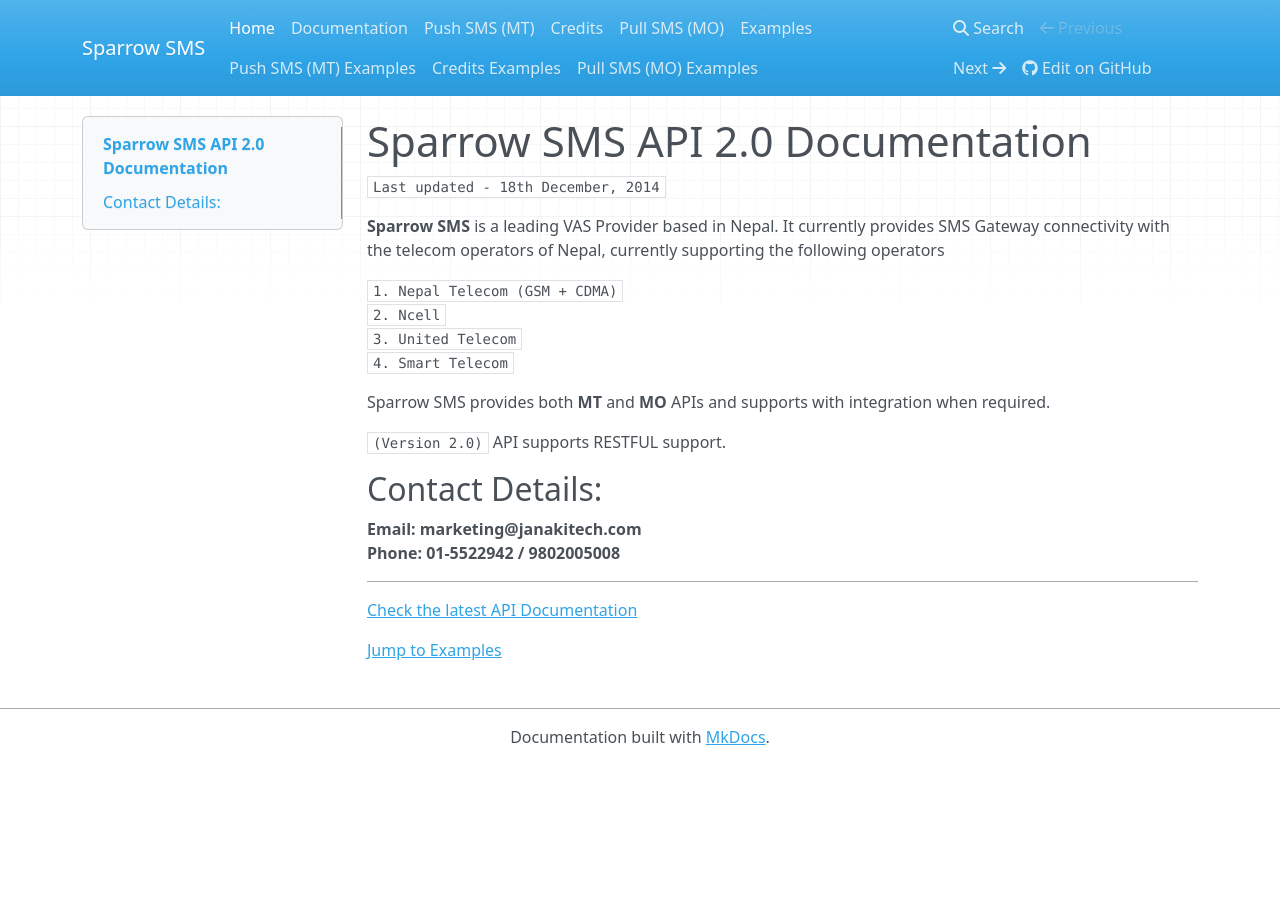
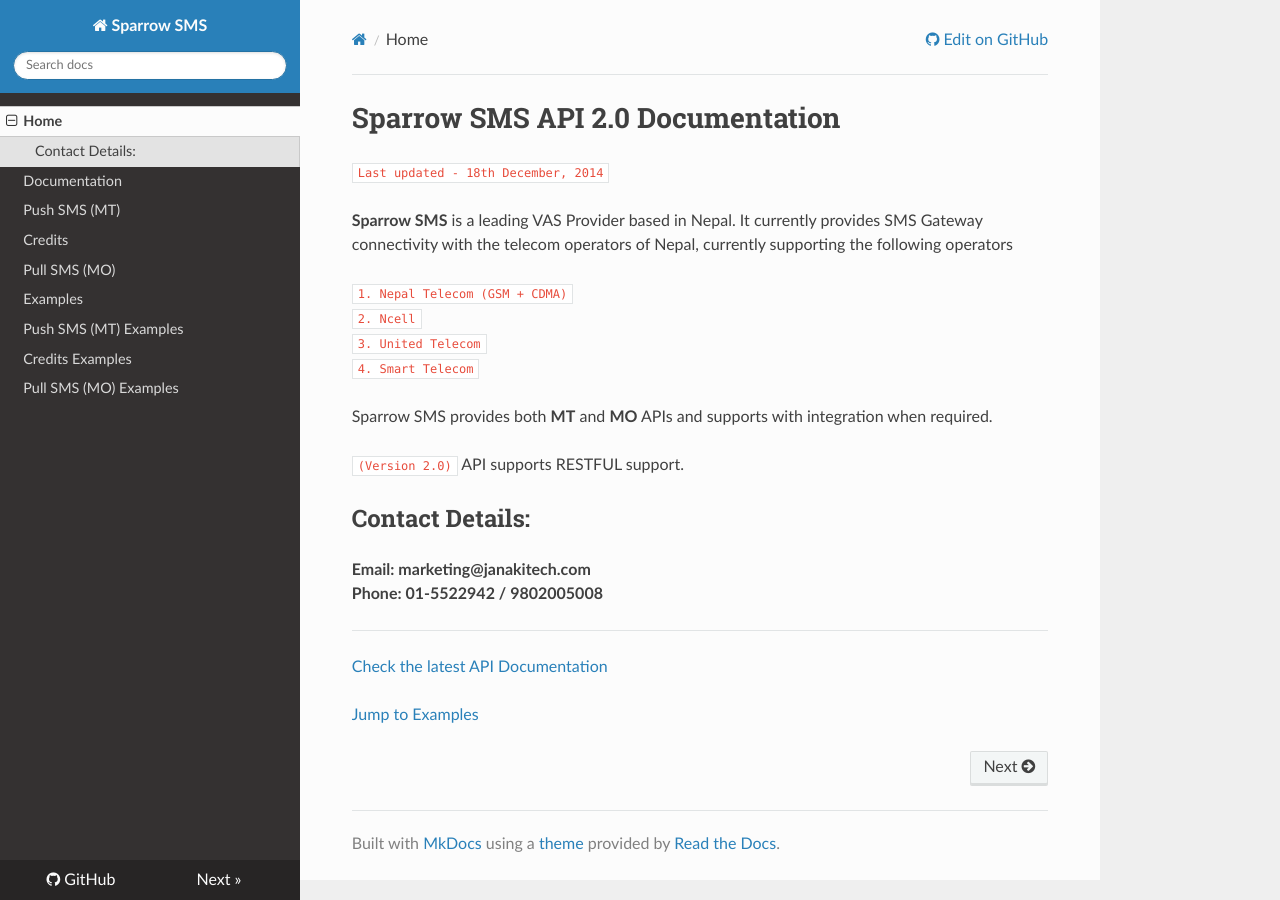
Before and after one commit to sparrowsms/apidocs, an MkDocs documentation site: the page built from docs/index.md, in a window 1280 px wide. Built offline with MkDocs 1.6.1, drawn with Linux system fonts in a browser that asks for light colours; nearby versions of some CDN libraries; old or Windows-style settings are respelled for this version of MkDocs.

Commit message:
Update mkdocs.yml

```diff
--- a/mkdocs.yml
+++ b/mkdocs.yml
@@ -3,7 +3,7 @@
 repo_url: http://github.com/sparrowsms/apidocs
 site_description: Sparrow SMS Official Developers API.
 site_author: Sparrow SMS (@sparrowsms)
-theme: ''
+theme: 'readthedocs'
 theme_dir: 'readthedocs'
 include_nav: True
 
```
